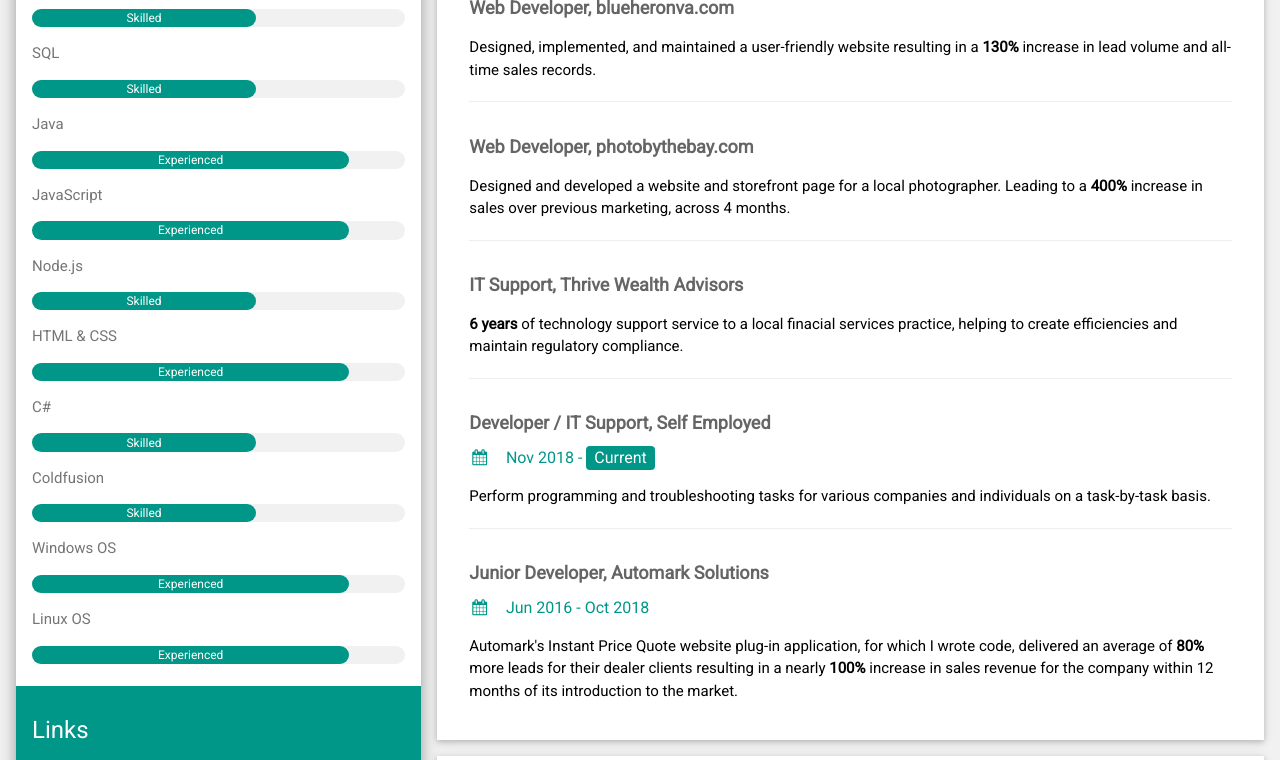
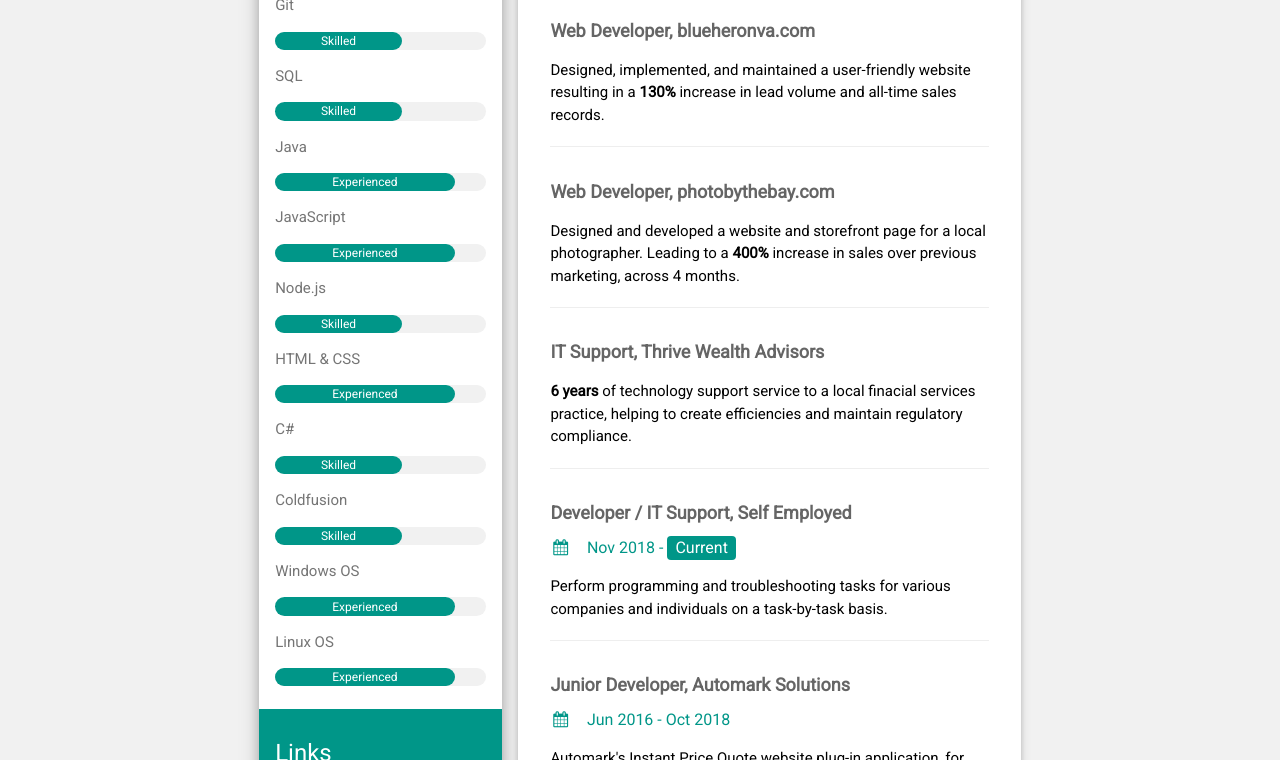
Before and after one commit to SirTyler/sirtyler.github.io, a plain HTML site: page index.html in a window 1280 px wide. Shown: the part 340-1100 px from the top of the page. Drawn offline with nearby package versions, Linux system fonts and the light colour scheme.

Commit message:
A4 Sized

```diff
--- a/index.html
+++ b/index.html
@@ -9,7 +9,7 @@
 	<style>body,h1,h2,h3,h4,h5,h6,html{font-family:Roboto,sans-serif}</style>
 	<body class="w3-light-grey">
 		<!-- Page Container -->
-		<div class="w3-content w3-margin-top" style="max-width:1400px;">
+		<div class="w3-content w3-margin-top" style="max-width:210mm;">
 			<!-- The Grid -->
 			<div class="w3-row-padding">
 				<!-- Left Column -->
```
